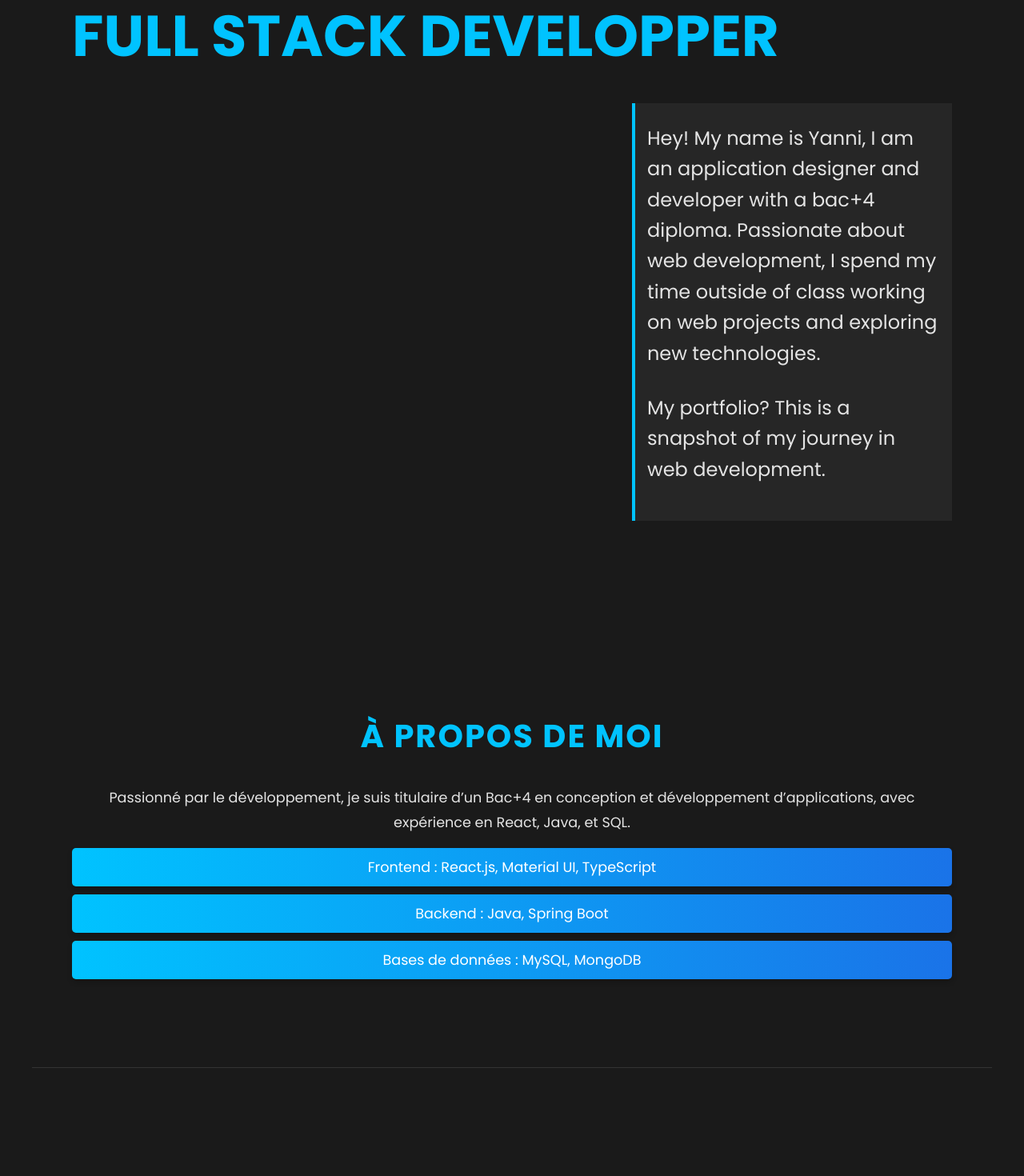
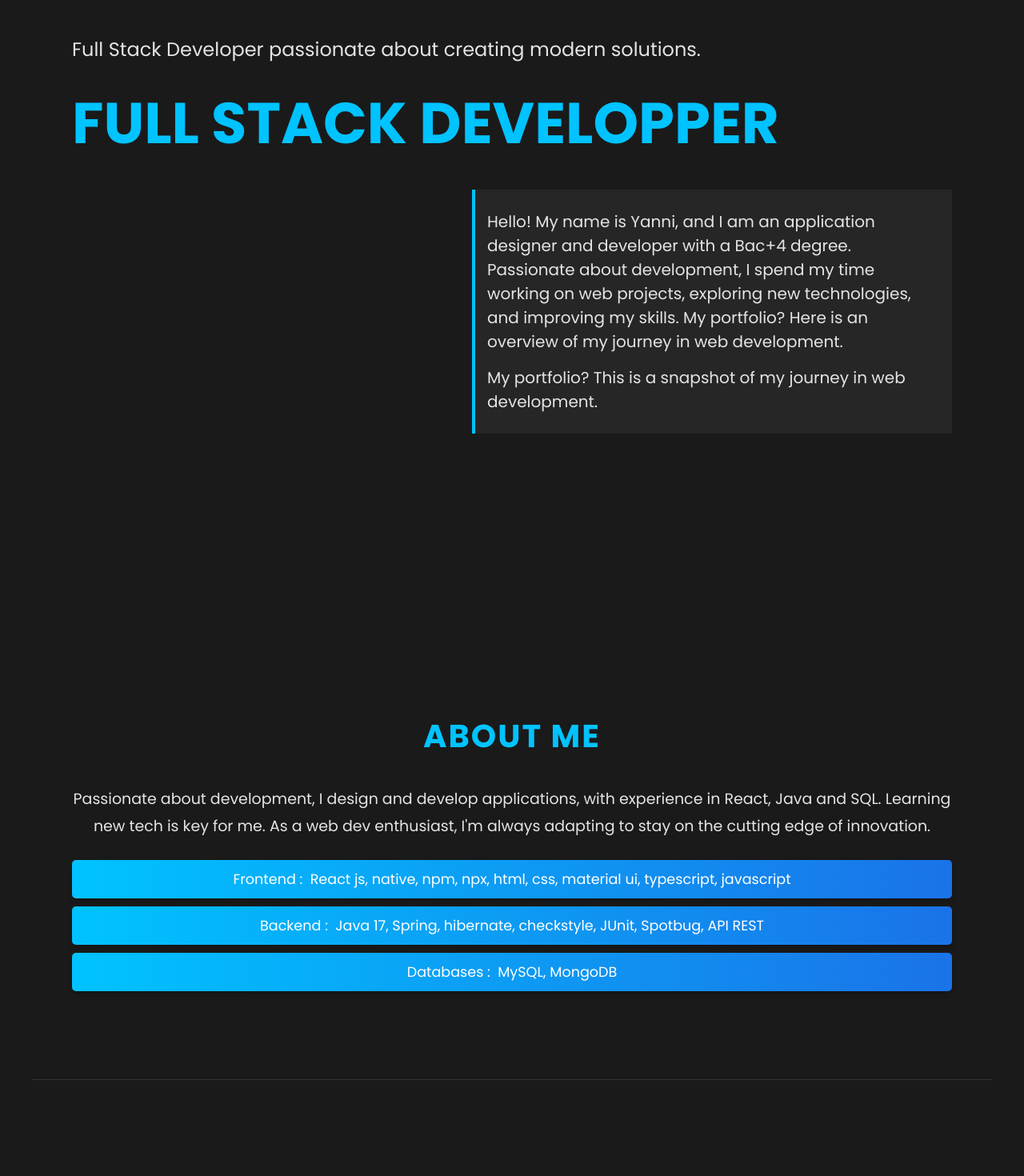
Before and after one commit to YanniBouaoud/portfolio, a React (Create React App) app: page / in a window 1280 px wide. Shown: the part 260-1730 px from the top of the page at 80% size. Built offline with nearby package versions, Linux system fonts and the light colour scheme.

Commit message:
Home and about up

```diff
--- a/src/components/About/About.jsx
+++ b/src/components/About/About.jsx
@@ -34,16 +34,23 @@ const About = () => {
   return (
     <>
       <section ref={aboutRef} className="about">
-        <h2>À propos de moi</h2>
-        <p>
-          Passionné par le développement, je suis titulaire d’un Bac+4 en
-          conception et développement d’applications, avec expérience en React,
-          Java, et SQL.
+        <h2>About me</h2>
+        <p style={{ fontSize: "19px", marginBottom: "25px" }}>
+          Passionate about development, I design and develop applications, with
+          experience in React, Java and SQL. Learning new tech is key for me. As
+          a web dev enthusiast, I'm always adapting to stay on the cutting edge
+          of innovation.
         </p>
         <ul>
-          <li style={{ "--index": 1 }}>Frontend : React.js, Material UI, TypeScript</li>
-          <li style={{ "--index": 2 }}>Backend : Java, Spring Boot</li>
-          <li style={{ "--index": 3 }}>Bases de données : MySQL, MongoDB</li>
+          <li style={{ "--index": 1 }}>
+            Frontend : &nbsp;React js, native, npm, npx, html, css, material ui,
+            typescript, javascript
+          </li>
+          <li style={{ "--index": 2 }}>
+            Backend : &nbsp;Java 17, Spring, hibernate, checkstyle, JUnit,
+            Spotbug, API REST
+          </li>
+          <li style={{ "--index": 3 }}>Databases :&nbsp; MySQL, MongoDB</li>
         </ul>
       </section>
 
--- a/src/components/Home/Home.css
+++ b/src/components/Home/Home.css
@@ -150,14 +150,14 @@ header#home .btn:hover {
 
 
 header#home .about {
-  max-width: 400px; /* Limite la largeur pour un aspect propre */
+  max-width: 600px; /* Limite la largeur pour un aspect propre */
   padding: 15px;
   background-color: rgba(255, 255, 255, 0.05); /* Couleur de fond subtile */
   border-left: 4px solid #00c3ff; /* Bordure gauche pour accentuer */
   margin-top: 20px;
-  font-size: 1rem;
+  font-size: 20px;
   color: #e0e0e0;
-  line-height: 1.6;
+  line-height: 1.5;
   align-self: flex-end; /* Aligne le texte à droite */
   text-align: left; /* Garde le texte aligné à gauche dans son conteneur */
 }
@@ -168,3 +168,9 @@ header#home h1 {
   line-height: 1.2; /* Ajuste l'espacement entre les lignes */
   color: #00c3ff;
 }
+
+.about {
+
+  font-size: 2000px;
+
+}
--- a/src/components/Home/Home.jsx
+++ b/src/components/Home/Home.jsx
@@ -7,12 +7,13 @@ const Home = () => (
   <h1>FULL STACK
   DEVELOPPER</h1>
   <div className="about">
-    <p>
-      Hey! My name is Yanni, I am an application designer and developer with a bac+4 diploma.
-      Passionate about web development, I spend my time outside of class working on web projects and exploring new technologies.
+  <p style={{ fontSize: '20px', marginBottom: '15px' }}>
+  Hello! My name is Yanni, and I am an application designer and developer with a Bac+4 degree. Passionate about development, I spend my time working on web projects, exploring new technologies, and improving my skills.
+
+My portfolio? Here is an overview of my journey in web development.
     </p>
-    <p>
-      My portfolio? This is a snapshot of my journey in web development.
+    <p style={{ fontSize: '20px', marginBottom: '10px' }}>
+    My portfolio? This is a snapshot of my journey in web development.
     </p>
   </div>
 </header>
```
